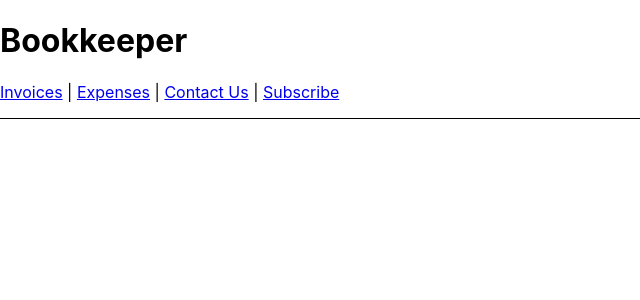
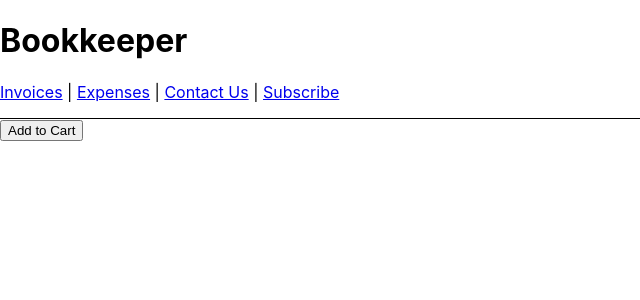
Before and after one commit to rludwik/gtm, a React (Create React App) app: page / in a window 1280 px wide. Shown: the top 300 px of the page, without its empty margins (0-640 px from the left). Built offline with nearby package versions, Linux system fonts and the light colour scheme.

Commit message:
add to cart DL

```diff
--- a/src/App.js
+++ b/src/App.js
@@ -1,5 +1,13 @@
 import './App.css';
 import { Outlet, Link } from "react-router-dom";
+
+
+const addToCart = () => {
+  window.dataLayer.push({
+    'event': 'add to cart',
+    'items': 1
+   });
+}
 
 function App() {
   return (
@@ -17,6 +25,7 @@ function App() {
         <Link to="/subscribe">Subscribe</Link>
       </nav>
       <Outlet />
+      <button onClick={addToCart()}>Add to Cart</button>
     </div>
   );
 }
```
